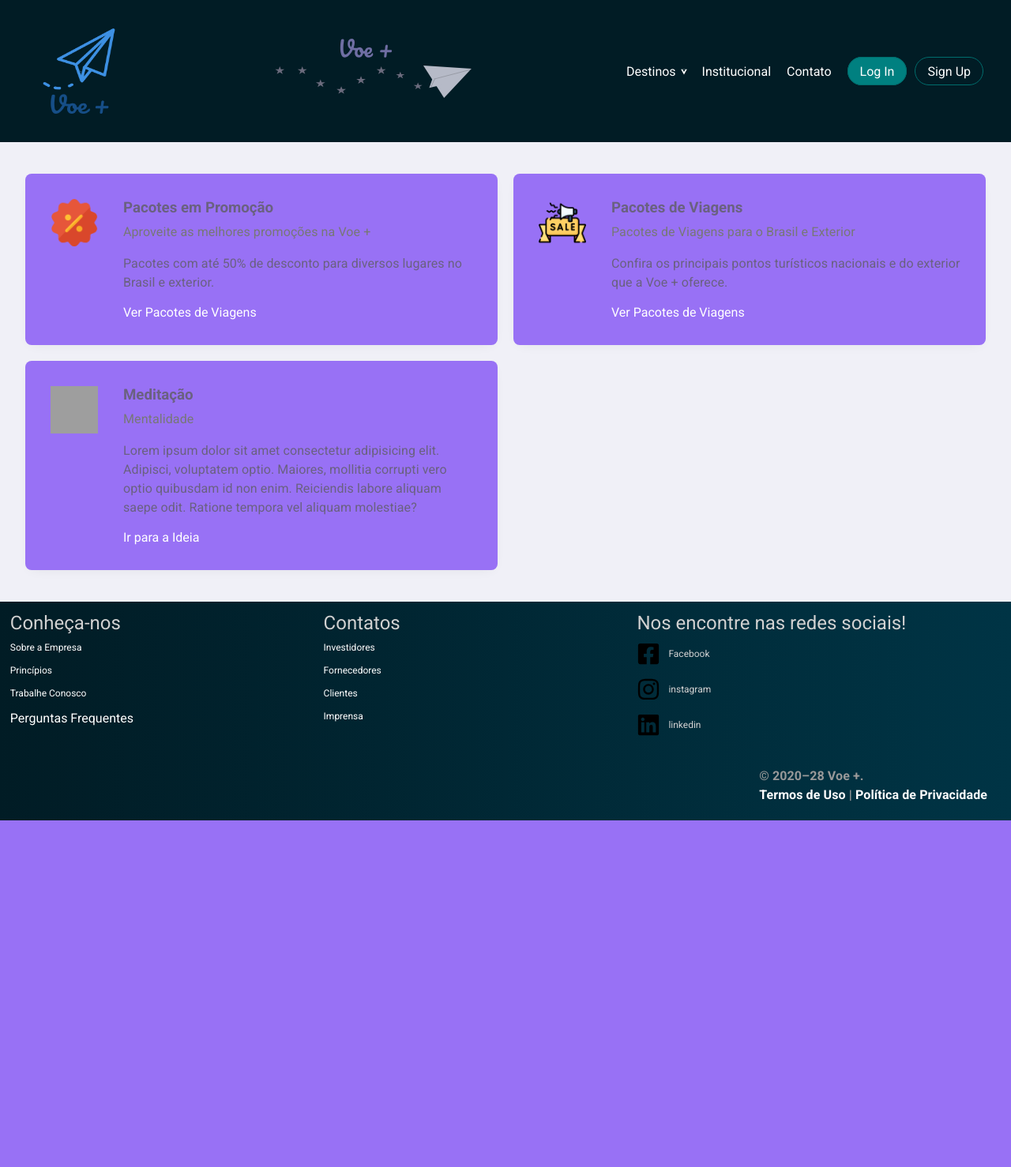
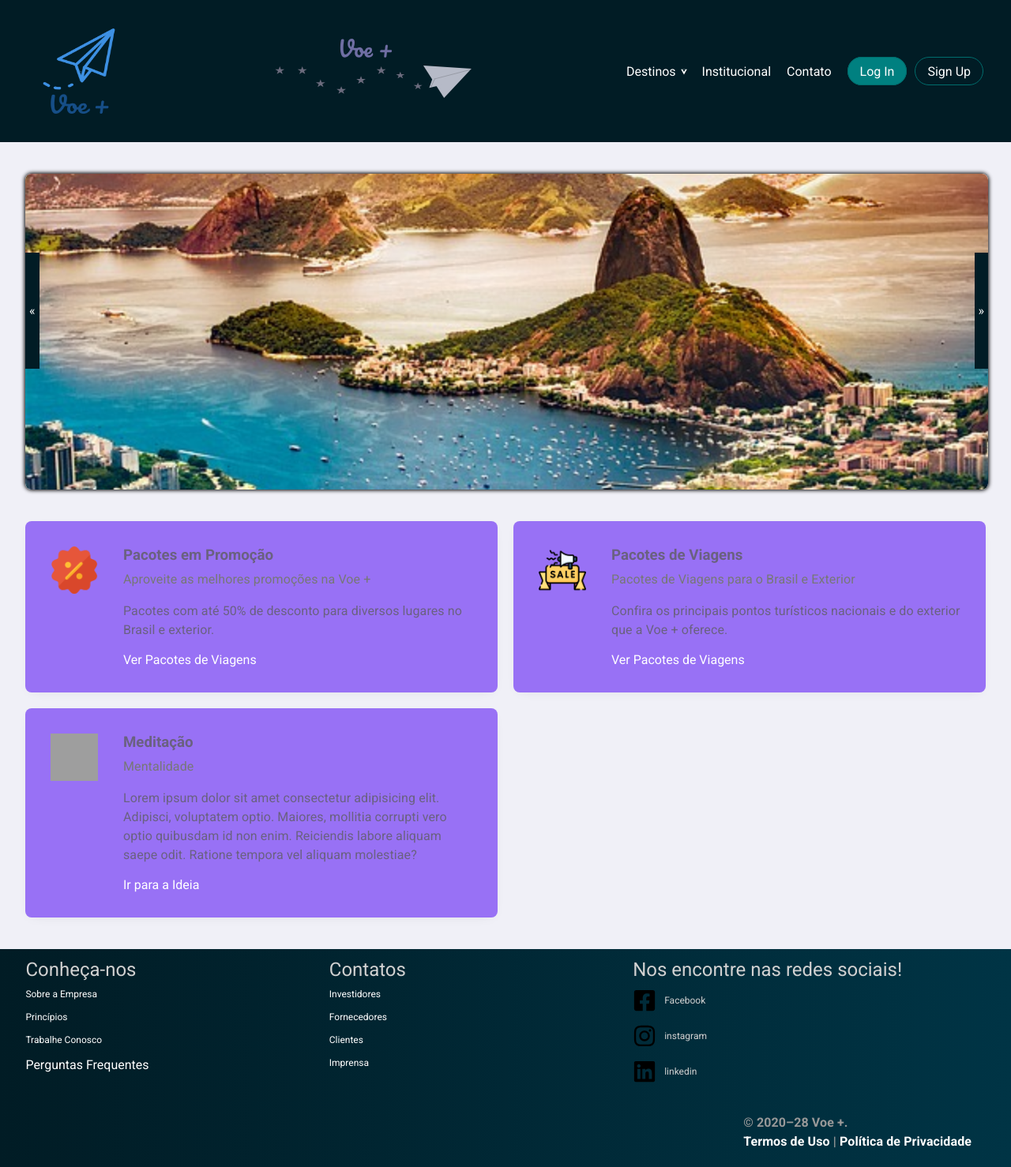
Before and after one commit to Xande098/voe-mais, a PHP site: page /index.html in a window 1280 px wide. Shown: the whole page at 79% size. Before the commit the page ends 1039 px from the top, so only its background shows below. Run offline with PHP 8.4, Linux system fonts and the light colour scheme; some libraries are stand-ins or nearby versions; grey boxes are pictures that could not be loaded.

Commit message:
tentando montar um carrosel

```diff
--- a/index.html
+++ b/index.html
@@ -73,14 +73,39 @@
 
   <div class="container">
 
-    <!-- Carrosel com destaques dos pacotes de viagens -->
+    <!-- Carrossel com destaques dos pacotes de viagens -->
     <!-- Início -->
-
+    <div class="box-carrosel">
+      <div class="nav-carrosel back"><p>&laquo;</p></div>
+      <div class="items-carrosel">
+        <div class="image-carrosel active-carrosel">
+          <img src="./src/assets/images/destiny/rio-de-janeiro.jpg">
+        </div>
+        <div class="image-carrosel next-carrosel">
+          <img src="./src/assets/images/destiny/beto-carrero-world.jpg">
+        </div>
+        <div class="image-carrosel">
+          <img src="./src/assets/images/destiny/cataratas-igua.jpg">
+        </div>
+        <div class="image-carrosel">
+          <img src="./src/assets/images/destiny/asia-templo-ceu.jpg">
+        </div>
+        <div class="image-carrosel prev-carrosel">
+          <img src="./src/assets/images/destiny/franca-eiffel-tower-951509_640.jpg">
+        </div>
+        <!-- <div class="button-container">
+          <div class="button-carrosel"><i class="fas fa-angle-left"></i></div>
+          <div class="button-carrosel"><i class="fas fa-angle-right"></i></div>
+        </div> -->
+      </div>
+      <div class="nav-carrosel forth"><p>&raquo;</p></div>
+      <div class="clear"></div>
+    </div>
     <!-- Fim -->
 
     <!-- <h2>Promoções</h2> -->
     <section id="last-travel-packages">
-      <div class="package">
+      <div class="package promo">
         <img src="./src/assets/images/icons/promotions.png" alt="Ícone de Promoções">
 
         <div class="contente">
--- a/index.js
+++ b/index.js
@@ -54,17 +54,17 @@ function checkFields(event) {
     "link",
   ]
 
-    const isEmpty = valuesToCheck.find(function(value) {
+  const isEmpty = valuesToCheck.find(function (value) {
 
     const checkIfIsString = typeof event.target[value].value === "string";
     const checkIfIsEmpty = !event.target[value].value.trim()
 
-        if(checkIfIsString && checkIfIsEmpty) {
+    if (checkIfIsString && checkIfIsEmpty) {
       return true
     }
   })
 
-    if(isEmpty) {
+  if (isEmpty) {
     event.preventDefault()
     alert("Por favor, preencha todos os campos!");
   }
@@ -99,19 +99,137 @@ function checkFields(event) {
     "link",
   ]
 
-    const isEmpty = valuesToCheck.find(function(value) {
+  const isEmpty = valuesToCheck.find(function (value) {
 
     const checkIfIsString = typeof event.target[value].value === "string";
     const checkIfIsEmpty = !event.target[value].value.trim()
 
-        if(checkIfIsString && checkIfIsEmpty) {
+    if (checkIfIsString && checkIfIsEmpty) {
       return true
     }
   })
 
-    if(isEmpty) {
+  if (isEmpty) {
     event.preventDefault()
     alert("Por favor, preencha todos os campos!");
   }
 
 }
+
+
+/* Início Carrosel com botão */
+/* const slider = document.querySelector(".items-carrosel");
+const slides = document.querySelectorAll(".image-carrosel");
+const button = document.querySelectorAll(".button-carrosel");
+
+let current = Math.floor(Math.random() * slides.length);
+let prev = current > 0 ? current - 1 : slides.length - 1;
+let next = current < slides.length - 1 ? current + 1 : 0;
+
+const update = () => {
+  slides.forEach((it) => {
+    it.classList.remove("active-carrosel");
+    it.classList.remove("prev-carrosel");
+    it.classList.remove("next-carrosel");
+  });
+
+  slides[current].classList.add("active-carrosel");
+  slides[prev].classList.add("prev-carrosel");
+  slides[next].classList.add("next-carrosel");
+};
+
+for (let i = 0; i < button.length; i++) {
+  button[i].addEventListener("click", () => (i == 0 ? gotoPrev() : gotoNext()));
+}
+
+const gotoPrev = () =>
+  current > 0 ? gotoNum(current - 1) : gotoNum(slides.length - 1);
+const gotoNext = () =>
+  current < slides.length - 1 ? gotoNum(current + 1) : gotoNum(0);
+
+const gotoNum = (number) => {
+  current = number;
+  prev = current > 0 ? current - 1 : slides.length - 1;
+  next = current < slides.length - 1 ? current + 1 : 0;
+
+  update();
+};
+
+update(); */
+/* Fim Carrosel com botão */
+
+/* Início Carrosel com tempo */
+
+$(function () {
+  var width = (parseInt($('.items-carrosel .image-carrosel').outerWidth()
+    + parseInt($('.items-carrosel .image-carrosel').css('margin-right'))))
+    * $('.items-carrosel .image-carrosel').length;
+  $('.items-carrosel').css('width', width);
+
+  var numImages = 1;
+  var MarginPadding = 1;
+
+  var ident = 0;
+  var count = ($('.items-carrosel .image-carrosel').length / numImages) - 1;
+  var slide = (numImages * MarginPadding) + ($('.items-carrosel .image-carrosel img').outerWidth() * numImages);
+
+  $('.forth').click(function() {
+    if (ident < count) {
+      ident ++;
+      $('.items-carrosel').animate({'margin-left': '-=' + slide + 'px'}, 600);
+    }
+  });
+
+  $('.back').click(function() {
+    if (ident >= 1) {
+      ident --;
+      $('.items-carrosel').animate({'margin-left': '+=' + slide + 'px'}, 600);
+    }
+  });
+
+  function automatizar(segundos) {
+    var back = null;
+
+    var auto = setInterval(function () {
+    if ($('.items-carrosel').css('margin-left') === '0px') {
+     ident = '0';
+    }
+
+    if (ident < count && back === null) {
+     ident++;
+     $('.items-carrosel').animate({'margin-left': '-=' + slide + 'px'}, 600);
+    } else {
+     if (ident === 1) {
+      back = null;
+     } else {
+      back = true;
+     }
+     ident--;
+     $('.items-carrosel').animate({'margin-left': '+=' + slide + 'px'}, 600);
+    }
+
+    $('.forth, .back').click(function () {
+     clearInterval(auto);
+    });
+   }, segundos * 1000);
+  }
+
+  automatizar(3);
+});
+
+
+/* Fim Carrosel com tempo */
+
+
+
+/* Início Carrosel com tempo 2° versão */
+/* document.querySelector(".items-carrosel")
+.addEventListener("wheel", event => {
+  if (event.deltaY > 0) {
+    event.target.scrollBy(300, 0)
+  } else {
+    event.target.scrollBy(-300, 0)
+  }
+}) */
+
+/* Fim Carrosel com tempo 2° versão */
--- a/src/assets/styles/global.css
+++ b/src/assets/styles/global.css
@@ -1,31 +1,33 @@
 :root {
-    font-size: 40%; /* 60% */
+  font-size: 40%;
+  /* 60% */
 
-    --color-background: #F0F0F7;
+  --color-background       : #F0F0F7;
   --color-header-background: #011C25;
-    --color-a-text: #FFFFFF;
-    --color-button-text: #FFFFFF;
-    --color-primary-lighter: #9871F5;
-    --color-primary-light: #916BEA;
-    --color-primary: #8257E5;
-    --color-primary-dark: #774DD6;
-    --color-primary-darker: #6842C2;
-    --color-secundary: #04D361;
-    --color-secundary-dark: #04BF58;
-    --color-title-in-primary: #FFFFFF;
-    --color-text-in-primary: #D4C2FF;
-    --color-text-title: #32264D;
-    --color-text-complement: #9C98A6;
-    --color-text-base: #6A6180;
-    --color-line-in-white: #E6E6F0;
-    --color-input-background: #F8F8FC;
-    --color-box-base: #FFFFFF;
-    --color-box-footer: #FAFAFC;
+  --color-primary-package  : #011c25cb;
+  --color-a-text           : #FFFFFF;
+  --color-button-text      : #FFFFFF;
+  --color-primary-lighter  : #9871F5;
+  --color-primary-light    : #916BEA;
+  --color-primary          : #8257E5;
+  --color-primary-dark     : #774DD6;
+  --color-primary-darker   : #6842C2;
+  --color-secundary        : #04D361;
+  --color-secundary-dark   : #04BF58;
+  --color-title-in-primary : #FFFFFF;
+  --color-text-in-primary  : #D4C2FF;
+  --color-text-title       : #32264D;
+  --color-text-complement  : #9C98A6;
+  --color-text-base        : #6A6180;
+  --color-line-in-white    : #E6E6F0;
+  --color-input-background : #F8F8FC;
+  --color-box-base         : #FFFFFF;
+  --color-box-footer       : #FAFAFC;
 }
 
 * {
-    margin: 0;
-    padding: 0;
+  margin    : 0;
+  padding   : 0;
   box-sizing: border-box;
 }
 
@@ -33,11 +35,13 @@ html {
   overflow-x: hidden;
 }
 
-html, body, #root {
-    height: 100vh;
-    width: 100vw;
+html,
+body,
+#root {
+  height         : 100vh;
+  width          : 100vw;
   justify-content: center;
-    align-items: center;
+  align-items    : center;
 }
 
 body {
@@ -45,8 +49,8 @@ body {
 }
 
 #root {
-    display: flex;
-    align-items: center;
+  display        : flex;
+  align-items    : center;
   justify-content: center;
 }
 
@@ -54,7 +58,7 @@ body,
 input,
 button,
 textarea {
-    font: 400 1.6rem Roboto;
+  font : 400 1.6rem Roboto;
   color: var(--color-text-base);
 }
 
--- a/styles.css
+++ b/styles.css
@@ -1,5 +1,3 @@
-
-
 header {
   display: block;
   flex: 1;
@@ -349,6 +347,7 @@ li.lower {
   -o-transition: max-height 0.3s ease;
   transition: max-height 0.3s ease;
   border-radius: 0% 0% 40% 40%;
+  z-index: 6;
 }
 
 li.lower ul li {
@@ -460,6 +459,18 @@ footer a {
 .package .description {
   margin: 16px 0;
 }
+
+/* .promo {
+  background-image: url("./src/assets/images/destiny/rio-de-janeiro.jpg");
+}
+
+div.contente div,
+div.contente h3,
+div.contente p,
+div.contente a {
+  padding: 5px;
+  background-color: rgba(100, 100, 100, 0.5);
+} */
 
 
 /* Modal Sign Up */
@@ -773,6 +784,11 @@ footer a {
   float: left;
 }
 
+.wrapper-footer{
+  margin-left: 20px;
+  margin-right: 20px;
+}
+
 footer div.wrapper-footer:after {
   clear: both;
   content: "";
@@ -830,3 +846,264 @@ div.footer-box h2 {
   margin-right: 30px;
   color: #999;
 }
+
+
+/* Início Carrosel */
+/* .items-carrosel {
+  position: absolute;
+  display: block;
+  top: 50%;
+  left: 50%;
+  transform: translate(-50%, -50%);
+  user-select: none;
+}
+
+.items-carrosel .image-carrosel {
+  position: absolute;
+  top: 50%;
+  left: 50%;
+  transform: translate(-50%, -50%);
+  width: 450px;
+  height: 450px;
+  border-radius: 50%;
+  overflow: hidden;
+  transition: all 300ms ease-in-out;
+  z-index: -1;
+  opacity: 0;
+}
+
+.image-carrosel img {
+  width: 100%;
+  height: 100%;
+  object-fit: cover;
+}
+
+.image-carrosel.active-carrosel {
+  opacity: 1;
+  z-index: 99;
+  box-shadow: 0px 0px 105px -35px rgba(0, 0, 0, 0.75);
+}
+
+.image-carrosel.prev-carrosel {
+  z-index: 2;
+  opacity: 0.25;
+  transform: translate(-125%, -50%);
+}
+
+.image-carrosel.next-carrosel {
+  z-index: 2;
+  opacity: 0.25;
+  transform: translate(25%, -50%);
+}
+
+.items-carrosel .button-container {
+  position: absolute;
+  top: 50%;
+  left: 50%;
+  transform: translate(-50%, -50%);
+  width: 275px;
+  z-index: 100;
+}
+
+.button-container .button-carrosel {
+  color: #fff;
+  font-size: 32px;
+  cursor: pointer;
+  position: relative;
+  opacity: 0.75;
+  transition: all 300ms ease-in-out;
+}
+
+.button-container .button-carrosel:hover {
+  opacity: 1;
+}
+
+.button-container .button-carrosel:before {
+  content: "";
+  position: absolute;
+  top: 50%;
+  left: 50%;
+  transform: translate(-50%, -50%);
+  width: 50px;
+  height: 50px;
+  background-color: rgba(0, 0, 0, 1);
+  border-radius: 50%;
+  z-index: -99;
+}
+
+.button-container .button-carrosel:nth-child(1) {
+  float: left;
+}
+
+.button-container .button-carrosel:nth-child(2) {
+  float: right;
+} */
+/* Fim Carrosel */
+
+/* Início Carrosel com tempo 1° versão  */
+/* .box-carrosel {
+  width: auto;
+ height: 300px;
+  overflow: hidden;
+  margin: 10% auto;
+  position: relative;
+  display: block;
+  padding: 10px 0;
+  background: #fff;
+  box-shadow: 0 0 5px 1px #000;
+  margin: 0 auto 40px;
+  display: flex;
+  flex-wrap: wrap;
+  flex-direction: row;
+  background-size: auto;
+}
+
+.box-carrosel .nav-carrosel {
+  position: absolute;
+  display: block;
+  padding: 0 5px;
+  display: table;
+  height: 147px;
+  background: cornflowerblue;
+  color: #fff;
+  top: 25%;
+}
+
+.box-carrosel .nav-carrosel p {
+  display: table-cell;
+  vertical-align: middle;
+}
+
+.box-carrosel .nav-carrosel:hover {
+  background: #99ccff;
+}
+
+.box-carrosel .nav-carrosel.back {
+  left: 0;
+}
+
+.box-carrosel .nav-carrosel.forth {
+  right: 0;
+}
+
+.items-carrosel {
+  list-style: none;
+  width: 1000%;
+  float: left;
+  background: var(--color-background);
+  display: flex;
+}
+
+.image-carrosel img {
+  width: 100%;
+  height: auto;
+  justify-content: center;
+  align-items: center;
+  background-attachment: fixed;
+  background-size: cover;
+  flex: 1;
+}
+
+.items-carrosel .image-carrosel {
+  float: left;
+  width: 570px;
+  padding: 10px;
+  margin-right: 10px;
+  background: #99ccff;
+} */
+
+/* Fim Carrosel com tempo 1° versão */
+
+/* Início Carrosel com tempo 2° versão */
+.box-carrosel {
+  position: relative;
+  width: calc(100vw - 5%);
+  z-index: 2;
+}
+
+.items-carrosel {
+  display: flex;
+
+  /* overflow-x: auto; */
+  scroll-snap-type: x mandatory;
+  -webkit-overflow-scrolling: touch;
+
+  scroll-behavior: smooth;
+}
+
+.image-carrosel {
+  flex: none;
+
+  width: 100%;
+  height: 400px;
+
+  scroll-snap-align: start;
+
+  pointer-events: none;
+}
+
+.image-carrosel img {
+  width: 100%;
+  height: 100%;
+
+  object-fit: cover;
+}
+
+/* Fim Carrosel com tempo 2° versão */
+
+.box-carrosel {
+  overflow: hidden;
+
+  border-radius: 8px;
+  box-shadow: 0 0 5px 1px #000;
+  margin: 0 auto 40px;
+
+}
+
+.box-carrosel .nav-carrosel {
+  position: absolute;
+  display: block;
+  padding: 0 5px;
+  display: table;
+  height: 147px;
+  background: var(--color-header-background);
+  color: #fff;
+  top: 25%;
+  cursor: pointer;
+}
+
+.box-carrosel .nav-carrosel p {
+  display: table-cell;
+  vertical-align: middle;
+}
+
+.box-carrosel .nav-carrosel:hover {
+  background: #99ccff;
+}
+
+.box-carrosel .nav-carrosel.back {
+  left: 0;
+}
+
+.box-carrosel .nav-carrosel.forth {
+  right: 0;
+}
+
+.items-carrosel {
+  list-style: none;
+  width: 1000%;
+  float: left;
+  background: var(--color-background);
+}
+
+.image-carrosel img {
+  justify-content: center;
+  align-items: center;
+  background-attachment: fixed;
+}
+
+.items-carrosel .image-carrosel {
+  float: left;
+  width: calc(100vw);
+  background: #99ccff;
+}
```
Lines whose indentation alone changed are shown as unchanged.
